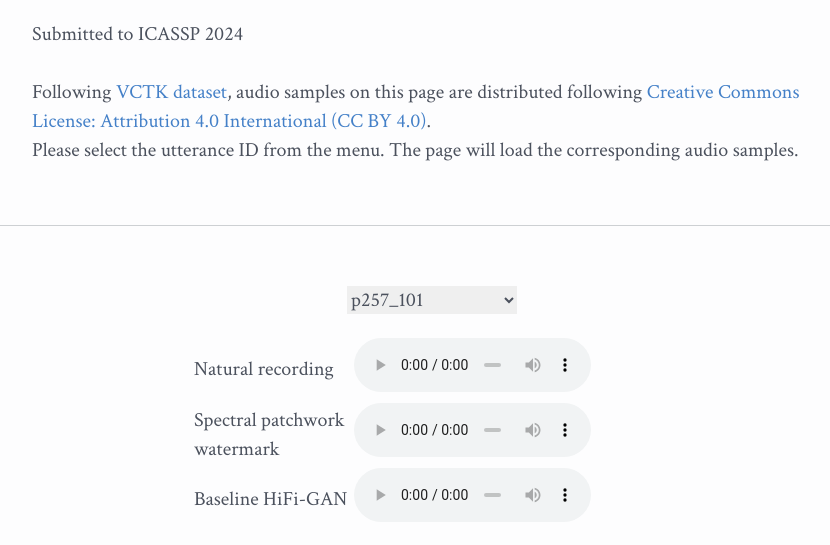
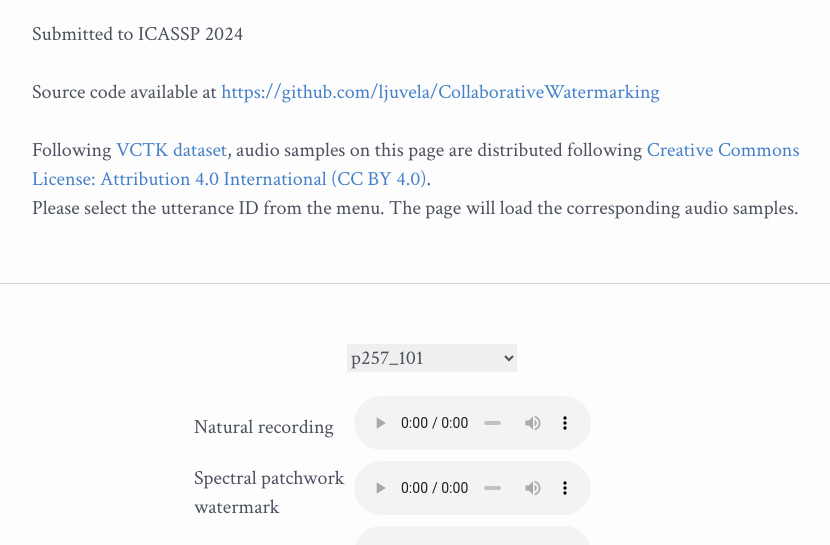
Before and after one commit to ljuvela/CollaborativeWatermarkingDemo, a plain HTML site: page index.html in a window 1280 px wide. Shown: the part 196-741 px from the top of the page, without its empty margins (208-1038 px from the left). Drawn offline with nearby package versions, Linux system fonts and the light colour scheme.

Commit message:
add link to source code

```diff
--- a/index.html
+++ b/index.html
@@ -17,6 +17,8 @@
     <div class='section'>
         <h1>Collaborative Watermarking for Adversarial Speech Synthesis</h1>
         <p>Submitted to ICASSP 2024</p>
+        <br>
+        <p>Source code available at <a href="https://github.com/ljuvela/CollaborativeWatermarking"> https://github.com/ljuvela/CollaborativeWatermarking </a> </p>
         <br>
         <p>Following <a href="https://datashare.ed.ac.uk/handle/10283/3443">VCTK dataset</a>, audio samples on this page are distributed following <a href="http://creativecommons.org/licenses/by/4.0/legalcode">Creative Commons License: Attribution 4.0 International (CC BY 4.0)</a>.</p>
         <p>Please select the utterance ID from the menu. The page will load the corresponding audio samples. </p>
```
